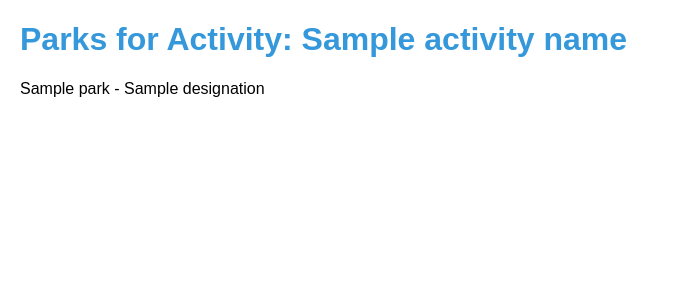
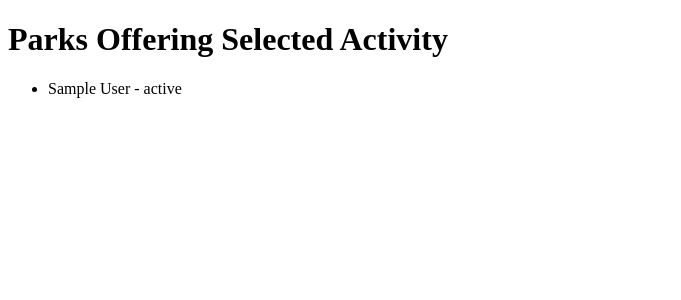
Before and after one commit to shafkatsaruwar/National-Park-Matcher, a Flask app: template Capstone/my_flask_project/templates/activity_parks.html in a window 1280 px wide. Shown: the top 300 px of the page, without its empty margins (0-681 px from the left). Run offline with Flask 3, Linux system fonts and the light colour scheme; the template is opened without the code that fills it: most values are stand-ins (such as "Sample title", 1, 10 or a date in 2020).

Commit message:
Update activity_parks.html

```diff
--- a/Capstone/my_flask_project/templates/activity_parks.html
+++ b/Capstone/my_flask_project/templates/activity_parks.html
@@ -2,27 +2,18 @@
 <html lang="en">
 <head>
     <meta charset="UTF-8">
-    <meta http-equiv="X-UA-Compatible" content="IE=edge">
-    <meta name="viewport" content="width=device-width, initial-scale=1.0">
-    <title>Parks for Activity: {{ activity_name }}</title>
-    <link rel="stylesheet" href="{{ url_for('static', filename='styles.css') }}">
-
-  <!-- Additional styles can be added here -->
-
+    <title>Parks Offering Selected Activity</title>
 </head>
 <body>
-    <div class="container">
-        <h1>Parks for Activity: {{ activity_name }}</h1>
-
+    <h1>Parks Offering Selected Activity</h1>
     {% if parks %}
         <ul>
         {% for park in parks %}
-                    <li>{{ park['name'] }} - {{ park['designation'] }}</li>
+            <li>{{ park.fullName }} - {{ park.states }}</li>
         {% endfor %}
         </ul>
     {% else %}
-            <p>No parks found for the selected activity.</p>
+        <p>No parks found for this activity.</p>
     {% endif %}
-    </div>
 </body>
 </html>
```
Lines whose indentation alone changed are shown as unchanged.
